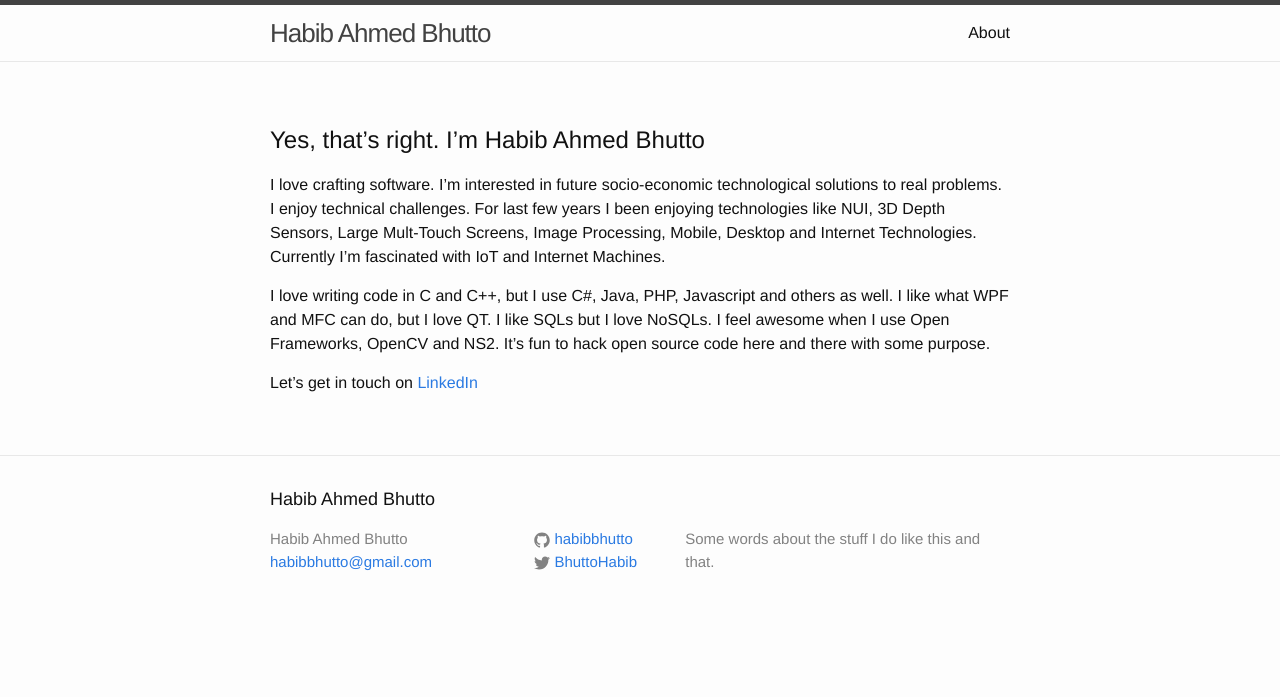
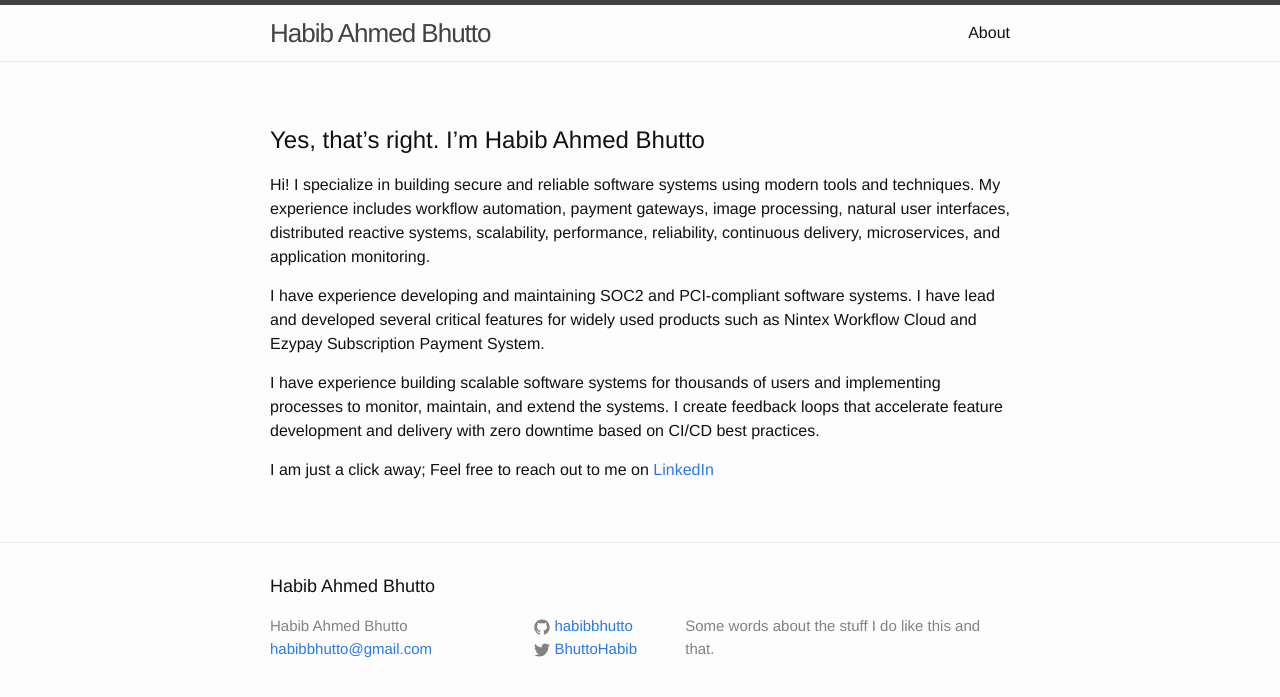
Before and after one commit to habibbhutto/habibbhutto.github.io, a Jekyll site: the page built from about.md, in a window 1280 px wide. Shown: the top 697 px of the page. Built offline with Jekyll 4.4.1, drawn with Linux system fonts in a browser that asks for light colours.

Commit message:
update about me page

```diff
--- a/about.md
+++ b/about.md
@@ -6,8 +6,10 @@ permalink: /about/
 
 # Yes, that's right. I'm Habib Ahmed Bhutto
 
-I love crafting software. I'm interested in future socio-economic technological solutions to real problems. I enjoy technical challenges. For last few years I been enjoying technologies like NUI, 3D Depth Sensors, Large Mult-Touch Screens, Image Processing, Mobile, Desktop and Internet Technologies. Currently I'm fascinated with IoT and Internet Machines.
+Hi! I specialize in building secure and reliable software systems using modern tools and techniques. My experience includes workflow automation, payment gateways, image processing, natural user interfaces, distributed reactive systems, scalability, performance, reliability, continuous delivery, microservices, and application monitoring.
 
-I love writing code in C and C++, but I use C#, Java, PHP, Javascript and others as well. I like what WPF and MFC can do, but I love QT. I like SQLs but I love NoSQLs. I feel awesome when I use Open Frameworks, OpenCV and NS2. It's fun to hack open source code here and there with some purpose.
+I have experience developing and maintaining SOC2 and PCI-compliant software systems. I have lead and developed several critical features for widely used products such as Nintex Workflow Cloud and Ezypay Subscription Payment System.
 
-Let's get in touch on [LinkedIn](https://www.linkedin.com/in/habibahmedbhutto)
+I have experience building scalable software systems for thousands of users and implementing processes to monitor, maintain, and extend the systems. I create feedback loops that accelerate feature development and delivery with zero downtime based on CI/CD best practices.
+
+I am just a click away; Feel free to reach out to me on [LinkedIn](https://www.linkedin.com/in/habibahmedbhutto)
```
